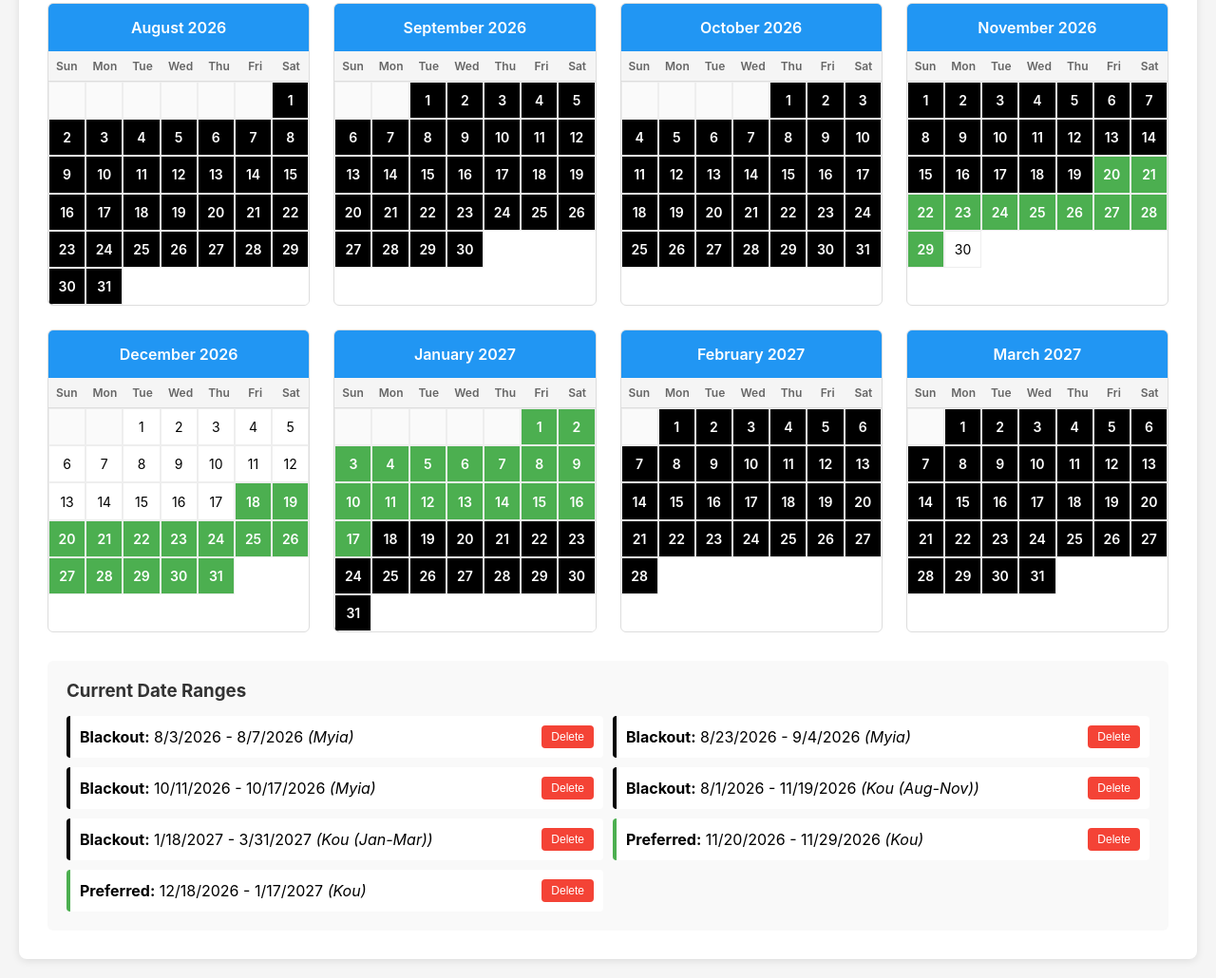
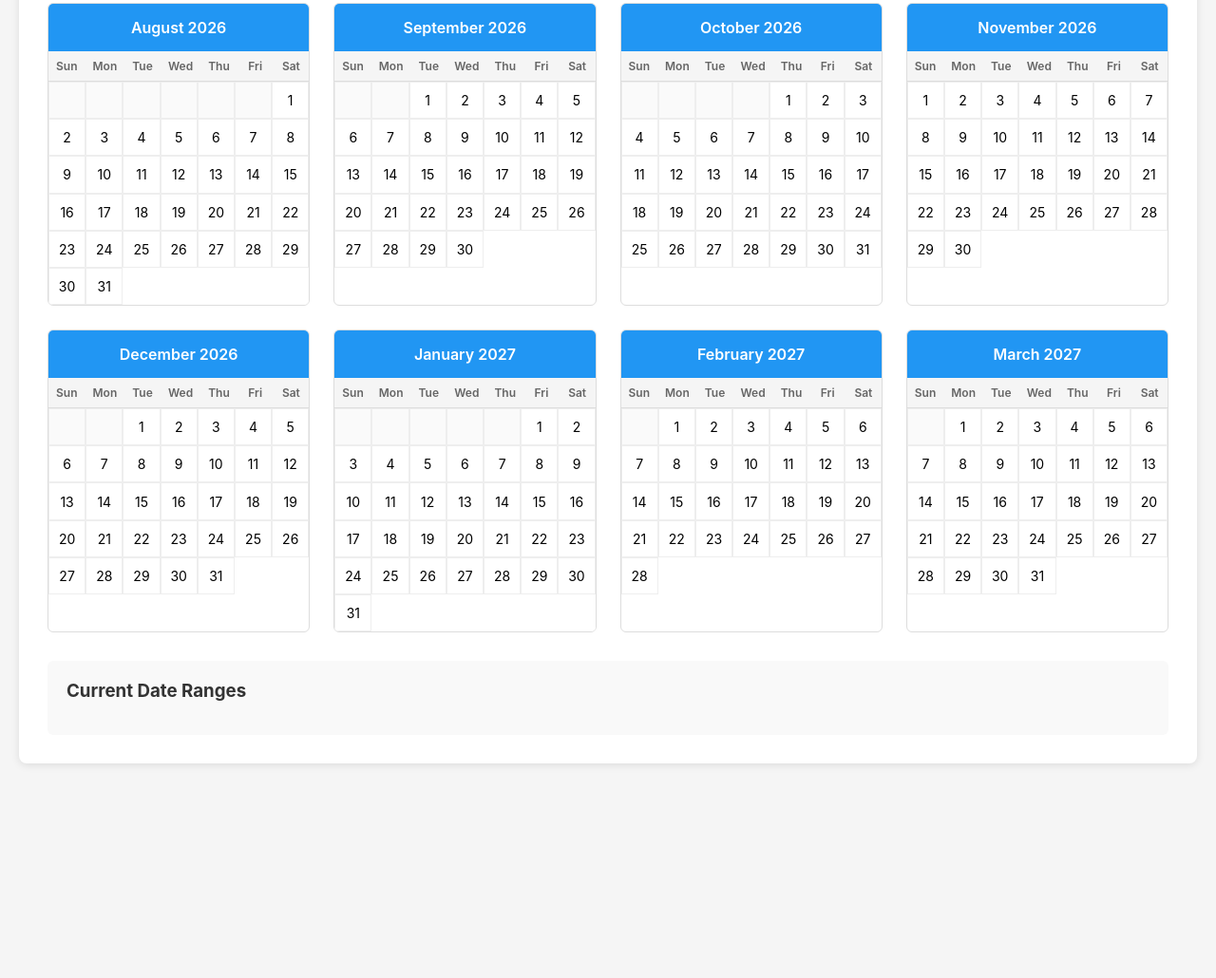
Before and after one commit to PYVibes2007/hawaiitripdates, a plain HTML site: page index.html in a window 1280 px wide. Shown: the part 507-1537 px from the top of the page at 95% size. After the commit the page ends 1331 px from the top, so only its background shows below. Drawn offline with Linux system fonts and the light colour scheme.

Commit message:
Update index.html

```diff
--- a/index.html
+++ b/index.html
@@ -348,19 +348,10 @@
     </div>
 
     <script>
-        // Initialize with the dates from your spreadsheet
-        let blackoutDates = [
-            { start: '2026-08-03', end: '2026-08-07', person: 'Myia' },
-            { start: '2026-08-23', end: '2026-09-04', person: 'Myia' },
-            { start: '2026-10-11', end: '2026-10-17', person: 'Myia' },
-            { start: '2026-08-01', end: '2026-11-19', person: 'Kou (Aug-Nov)' },
-            { start: '2027-01-18', end: '2027-03-31', person: 'Kou (Jan-Mar)' }
-        ];
+        // Initialize with empty date arrays
+        let blackoutDates = [];
 
-        let preferredDates = [
-            { start: '2026-11-20', end: '2026-11-29', person: 'Kou' },
-            { start: '2026-12-18', end: '2027-01-17', person: 'Kou' }
-        ];
+        let preferredDates = [];
 
         // Recurring dates (day ranges that repeat every month)
         let recurringBlackoutDates = [];
```
